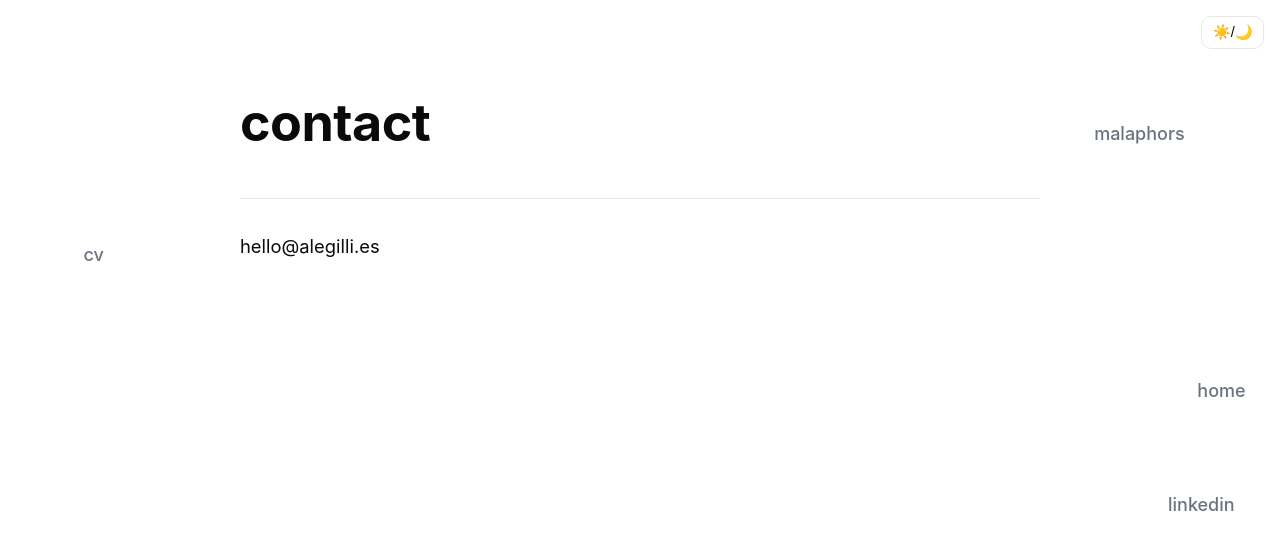
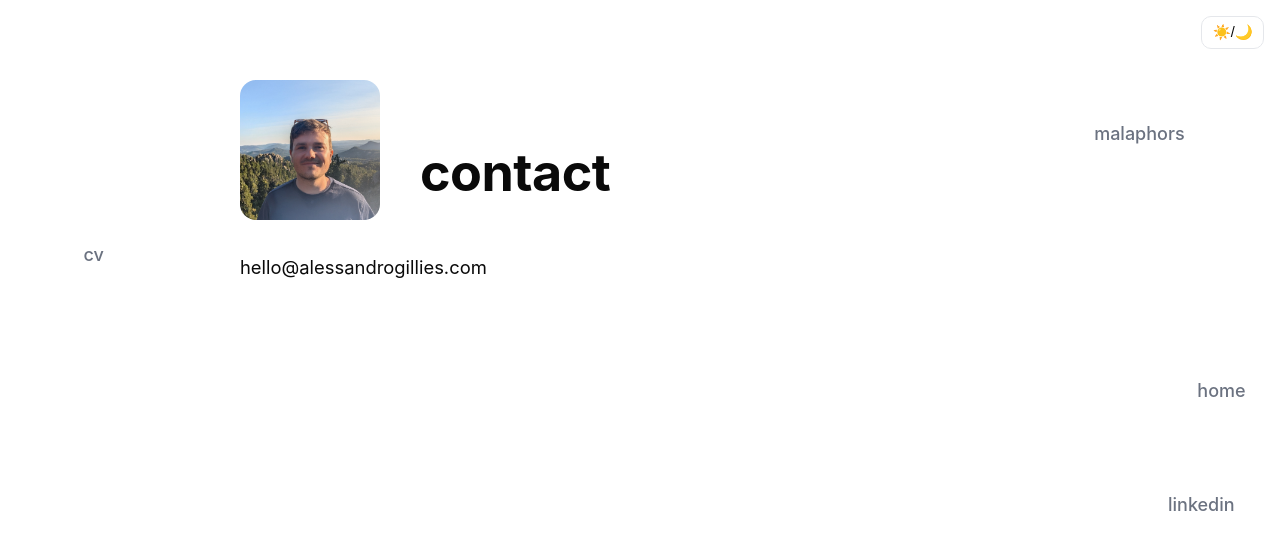
Before and after one commit to aleapproved/alegillies, a plain HTML site: page contact/index.html in a window 1280 px wide. Drawn offline with Linux system fonts and the light colour scheme.

Commit message:
General beautification

```diff
--- a/base.css
+++ b/base.css
@@ -194,21 +194,34 @@ a.no-underline {
   grid-row: 1;
 }
 
+.profile-section h1,
+.page-header h1 {
+  grid-column: 2;
+  grid-row: 1;
+  align-self: end;
+}
+
 .greeting {
   font-size: clamp(2rem, 5vw, 2.8rem);
   margin: 0 0 1rem 0;
   letter-spacing: -0.02em;
   line-height: 1.15;
   font-weight: 700;
-  grid-column: 2;
-  grid-row: 1;
-  align-self: end;
 }
 
 .profile-section > p {
   grid-column: 1 / -1;
   margin: 0;
   font-size: 1.15rem;
+}
+
+/* ---------- Page header (other pages) ---------- */
+.page-header {
+  display: grid;
+  grid-template-columns: auto 1fr;
+  gap: 2.5rem;
+  align-items: start;
+  margin-bottom: 2rem;
 }
 
 @media (max-width: 720px) {
--- a/contact/index.html
+++ b/contact/index.html
@@ -3,12 +3,12 @@
 <head>
   <meta charset="utf-8" />
   <meta name="viewport" content="width=device-width, initial-scale=1" />
-  <title>contact — alegilli.es</title>
+  <title>contact — alessandrogillies.com</title>
 
   <!-- Prevent white flash -->
   <script src="/theme-init.js"></script>
 
-  <meta name="description" content="contact — get in touch with alegilli.es" />
+  <meta name="description" content="contact — get in touch with alessandrogillies.com" />
   <meta name="color-scheme" content="light dark">
   <meta name="theme-color" content="#ffffff" media="(prefers-color-scheme: light)">
   <meta name="theme-color" content="#0a0a0a" media="(prefers-color-scheme: dark)">
@@ -23,9 +23,11 @@
   <button class="toggle" id="themeToggle" type="button" aria-pressed="false" aria-label="Toggle dark mode">☀️/🌙</button>
 
   <div class="wrap">
-    <h1>contact</h1>
-    <hr>
-    <p><a href="mailto:hello@alegilli.es" class="no-underline">hello@alegilli.es</a></p>
+    <div class="page-header">
+      <img src="/profile-image.jpg" alt="Ale" class="profile-image">
+      <h1>contact</h1>
+    </div>
+    <p><a href="mailto:hello@alessandrogillies.com" class="no-underline">hello@alessandrogillies.com</a></p>
   </div>
 
   <script src="/pages.js" defer></script>
```
Also changed, not shown: cv/index.html (+5 -3 lines), game/index.html (+5 -3 lines), index.html (+2 -2 lines), malaphors/index.html (+6 -4 lines).
